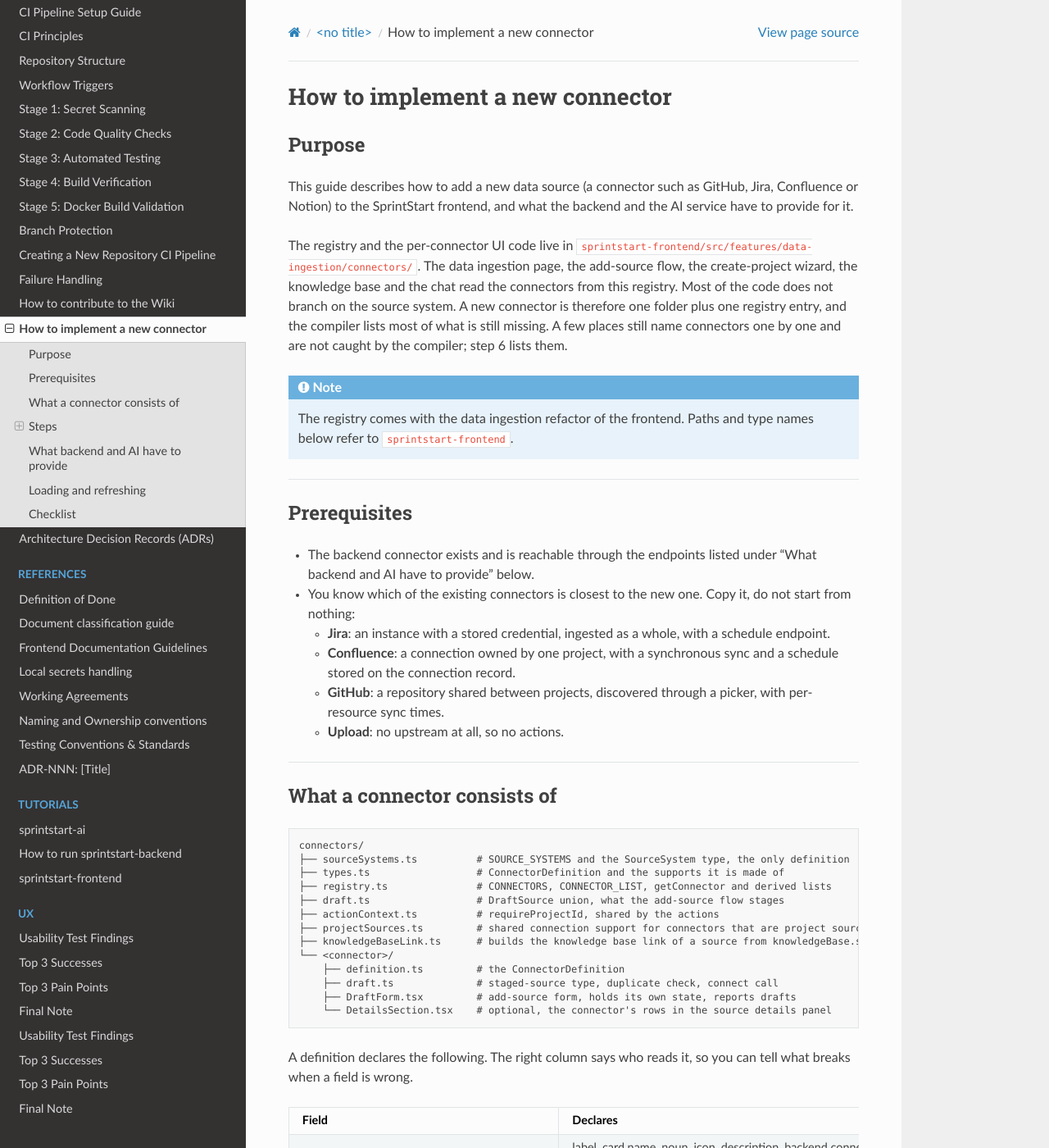
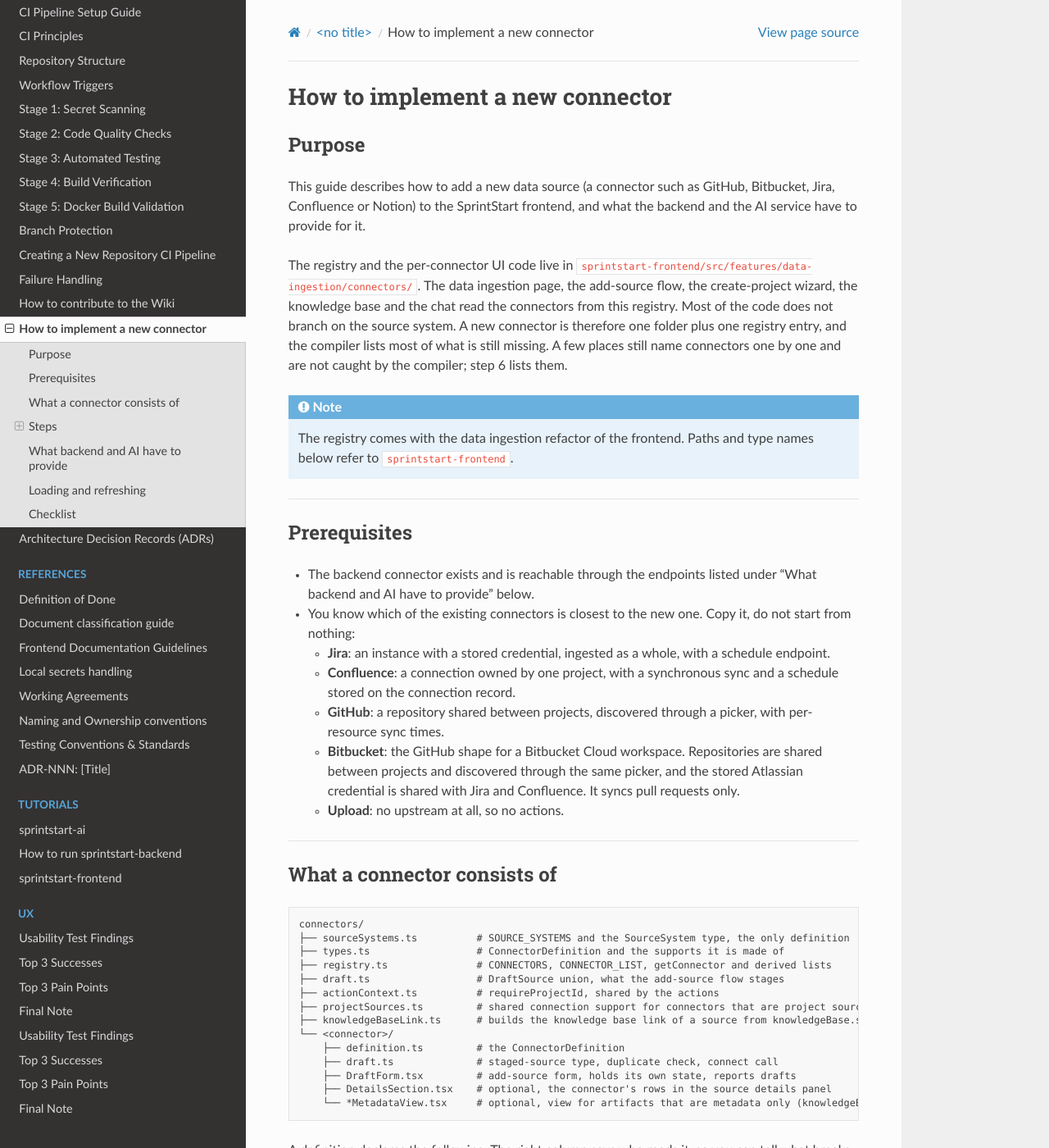
Before and after one commit to SprintStartProject/Wiki, a Sphinx documentation site: the page built from docs/source/how-to-guides/how-to-implement-a-new-connector.md, in a window 1280 px wide and 1400 px high. Shown: the whole window at 82% size. Built offline with Sphinx 7.4.7 and the Read the Docs theme 3.1.0, drawn with Linux system fonts in a browser that asks for light colours; some of the changed text lies outside the part shown.

Commit message:
Update connector how-to guide for the Bitbucket port
- Document the knowledgeBase.repositoryFacet flag and drop the outdated GITHUB-only URL state and facet steps
- Add Bitbucket as a reference connector and note that matchesRepository names GITHUB and BITBUCKET one by one
- Complete the "Further Reading" list in the frontend getting started guide

````diff
--- a/docs/source/how-to-guides/how-to-implement-a-new-connector.md
+++ b/docs/source/how-to-guides/how-to-implement-a-new-connector.md
@@ -2,7 +2,7 @@
 
 ## Purpose
 
-This guide describes how to add a new data source (a connector such as GitHub, Jira, Confluence or Notion) to the SprintStart frontend, and what the backend and the AI service have to provide for it.
+This guide describes how to add a new data source (a connector such as GitHub, Bitbucket, Jira, Confluence or Notion) to the SprintStart frontend, and what the backend and the AI service have to provide for it.
 
 The registry and the per-connector UI code live in `sprintstart-frontend/src/features/data-ingestion/connectors/`. The data ingestion page, the add-source flow, the create-project wizard, the knowledge base and the chat read the connectors from this registry. Most of the code does not branch on the source system. A new connector is therefore one folder plus one registry entry, and the compiler lists most of what is still missing. A few places still name connectors one by one and are not caught by the compiler; step 6 lists them.
 
@@ -19,6 +19,7 @@
   - **Jira**: an instance with a stored credential, ingested as a whole, with a schedule endpoint.
   - **Confluence**: a connection owned by one project, with a synchronous sync and a schedule stored on the connection record.
   - **GitHub**: a repository shared between projects, discovered through a picker, with per-resource sync times.
+  - **Bitbucket**: the GitHub shape for a Bitbucket Cloud workspace. Repositories are shared between projects and discovered through the same picker, and the stored Atlassian credential is shared with Jira and Confluence. It syncs pull requests only.
   - **Upload**: no upstream at all, so no actions.
 
 ---
@@ -32,13 +33,14 @@
 ├── registry.ts               # CONNECTORS, CONNECTOR_LIST, getConnector and derived lists
 ├── draft.ts                  # DraftSource union, what the add-source flow stages
 ├── actionContext.ts          # requireProjectId, shared by the actions
-├── projectSources.ts         # shared connection support for connectors that are project sources (GitHub, Upload)
+├── projectSources.ts         # shared connection support for connectors that are project sources (GitHub, Bitbucket, Upload)
 ├── knowledgeBaseLink.ts      # builds the knowledge base link of a source from knowledgeBase.scopeOf
 └── <connector>/
     ├── definition.ts         # the ConnectorDefinition
     ├── draft.ts              # staged-source type, duplicate check, connect call
     ├── DraftForm.tsx         # add-source form, holds its own state, reports drafts
-    └── DetailsSection.tsx    # optional, the connector's rows in the source details panel
+    ├── DetailsSection.tsx    # optional, the connector's rows in the source details panel
+    └── *MetadataView.tsx     # optional, view for artifacts that are metadata only (knowledgeBase.metadataView)
 ```
 
 A definition declares the following. The right column says who reads it, so you can tell what breaks when a field is wrong.
@@ -54,7 +56,7 @@
 | `DetailsSection` | the connector's identity rows in the details panel, or `null` | `SourceDetailsPanel` |
 | `runFilter` | which run query parameter (`repositoryId` or `sourceRef`) scopes the history to one source, and the value | run history filter |
 | `draft` | add-source form, staged row wording, duplicate check, connect call, optional owner assignment | add-source flow, staged list, wizard review |
-| `knowledgeBase` | facet label and order, icon, "Open in ..." text, optional metadata view, optional scope for the link from a source to its artifacts | knowledge base filters, artifact viewer, source details panel |
+| `knowledgeBase` | facet label and order, icon, "Open in ..." text, optional `repositoryFacet` flag, optional metadata view, optional scope for the link from a source to its artifacts | knowledge base filters and URL state, artifact viewer, source details panel |
 | `chat` | whether the chat source filter offers it, how a cited URL is matched to it | chat composer, citation drawer |
 
 ---
@@ -88,7 +90,7 @@
     label: "Example",
     name: "Example Workspace",
     noun: { singular: "workspace", plural: "workspaces" },
-    icon: Box, // any IconComponent, a hand made SVG works too
+    icon: Box, // any IconComponent, a hand made SVG works too (see components/icons/BitbucketIcon.tsx)
     description: "Indexes pages from Example workspaces.",
   },
   chat: {
@@ -147,6 +149,7 @@
 
 - Anything the connector has no use for is left out (`actions.schedule`, `runFilter`, `DetailsSection: null`), not stubbed with a function that does nothing.
 - `ConnectionSupport.failureMessage` decides whether a failed load is reported. Leave it out where the endpoint may be off limits to some users (an HR user without the PM role), and the cards are built without the records instead.
+- Set `knowledgeBase.repositoryFacet: true` if the connector's artifacts belong to a repository. The knowledge base then offers the repository facet and keeps the `repos` URL param while the connector is among the selected sources (`hasRepositoryFacet` in `registry.ts`). A `knowledgeBase.scopeOf` that returns repositories only works together with this flag, because the link it builds is otherwise stripped of its `repositories` narrowing on arrival.
 - The functions in the definition types are declared as methods on purpose. That keeps a definition for one connection record assignable to the registry's view of all of them.
 
 ### 5. Register it
@@ -165,11 +168,11 @@
 
 **Knowledge base and chat**
 
-4. **URL state**: `knowledge-base/hooks/useKnowledgeBaseUrlState.ts` parses the `repositories` param only while GITHUB is among the selected sources, and `format` only while UPLOAD is. A connector whose `knowledgeBase.scopeOf` returns repositories gets a link from `knowledgeBaseLink.ts` whose `repositories` narrowing is dropped on arrival, unless the parser accepts it for the new system.
-5. **Facets**: `knowledge-base/hooks/useKnowledgeBase.ts` offers the repository facet options only for GITHUB. Extend it if the connector's artifacts belong to a repository.
-6. **Artifact metadata**: `knowledge-base/githubMetadata.ts` parses the metadata of GitHub artifacts. A connector with its own metadata needs a parser and a view (`knowledgeBase.metadataView`) of its own.
-7. **Chat sources**: `chatbot/hooks/useAvailableSources.ts` always offers UPLOAD (`ALWAYS_AVAILABLE`) and the enabled connectors on top. Only touch it if the new system has no connector to enable.
-8. **GITHUB fallbacks**: `ingestionService` and `knowledgeService` fall back to GITHUB where the backend sends no `sourceSystem`. The backend has to send it for the new connector, otherwise its rows show up as GitHub.
+4. **Artifact metadata**: `knowledge-base/githubMetadata.ts` parses the metadata of GitHub and Bitbucket artifacts. It also reads the repository an artifact belongs to (shown in the artifact list and viewer) and decides in `matchesRepository` which artifacts survive a repository selection. That function names GITHUB and BITBUCKET one by one and lets every other system through. A connector with `repositoryFacet: true` has to be added there, and a connector with its own metadata needs a parser and a view (`knowledgeBase.metadataView`) of its own.
+5. **Chat sources**: `chatbot/hooks/useAvailableSources.ts` always offers UPLOAD (`ALWAYS_AVAILABLE`) and the enabled connectors on top. Only touch it if the new system has no connector to enable.
+6. **GITHUB fallbacks**: `ingestionService` and `knowledgeService` fall back to GITHUB where the backend sends no `sourceSystem`. The backend has to send it for the new connector, otherwise its rows show up as GitHub.
+
+The knowledge base URL state and the repository facet need no code of their own: they follow the `knowledgeBase.repositoryFacet` flag of the definition (step 4).
 
 ### 7. Tests
 
````
Also changed, not shown: other parts of docs/source/how-to-guides/how-to-implement-a-new-connector.md (+1 -1 lines), docs/source/tutorials/getting-started/getting-started-frontend.md (+3 -0 lines).
